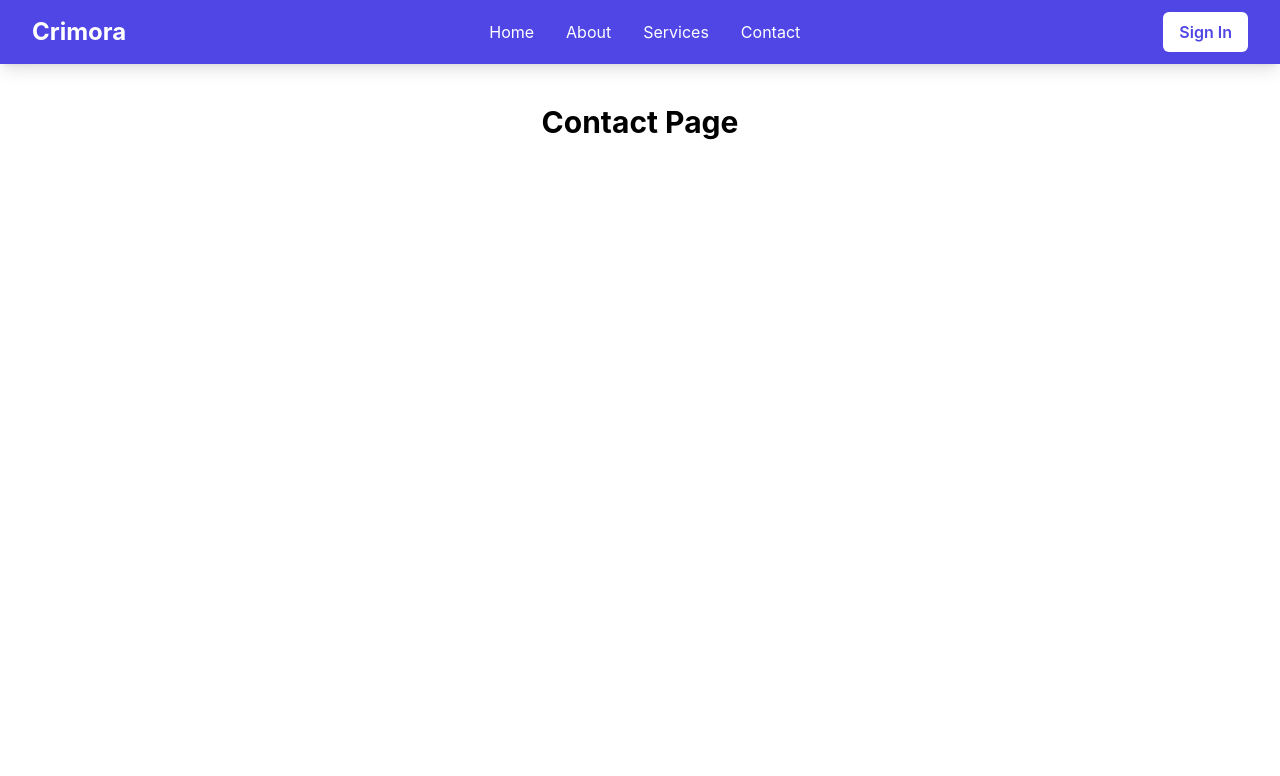
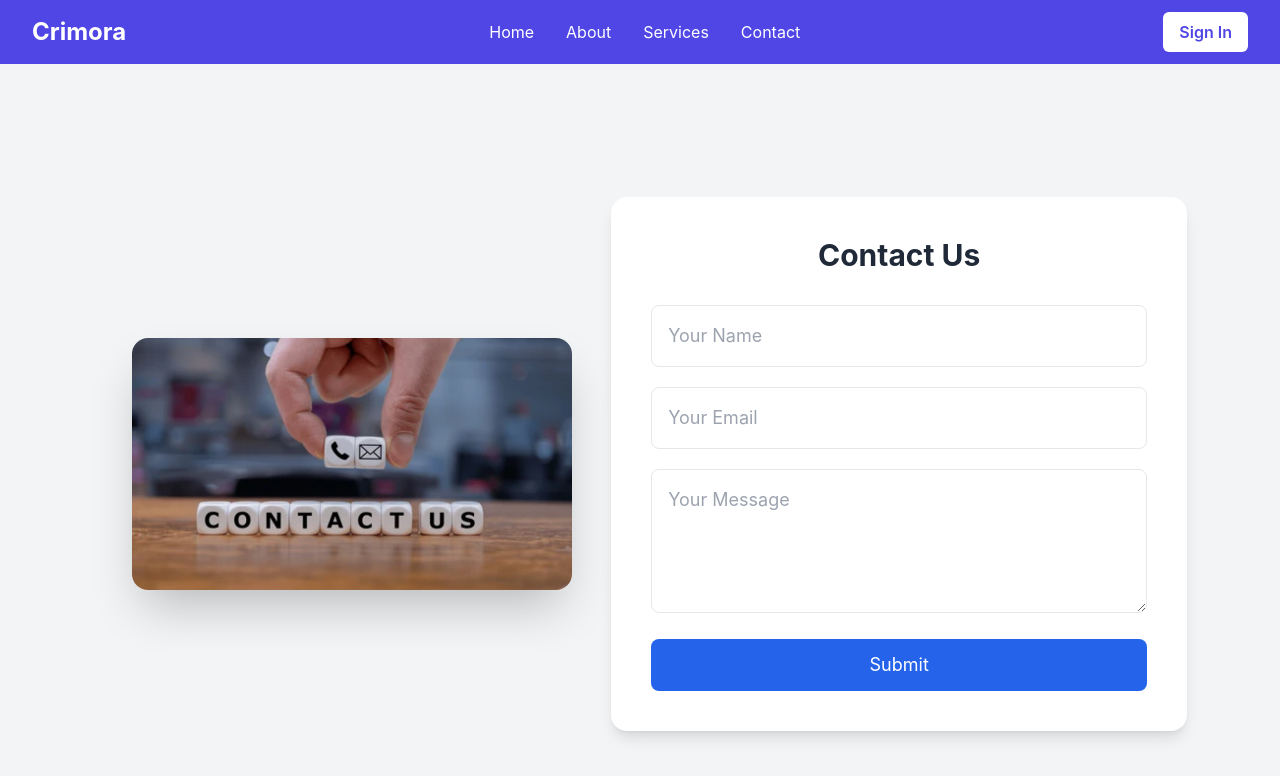
Before and after one commit to aryan13071/Crimora, a React (Create React App) app in the folder client/: page /contact in a window 1280 px wide. Shown: the top 776 px of the page. Built offline with nearby package versions, Linux system fonts and the light colour scheme.

Commit message:
all pages built with form handling and lucide-react

```diff
--- a/client/package.json
+++ b/client/package.json
@@ -8,6 +8,7 @@
     "@testing-library/react": "^16.3.0",
     "@testing-library/user-event": "^13.5.0",
     "axios": "^1.12.2",
+    "lucide-react": "^0.545.0",
     "react": "^19.2.0",
     "react-dom": "^19.2.0",
     "react-router-dom": "^7.9.4",
--- a/client/src/Pages/About.jsx
+++ b/client/src/Pages/About.jsx
@@ -1,7 +1,68 @@
 import React from "react";
+import { Shield, Map, Bell, BarChart3, FileText } from "lucide-react";
 
-function About() {
-  return <h1 className="text-3xl font-bold text-center mt-10">About Page</h1>;
+export default function About() {
+  const features = [
+    {
+      icon: <Map className="w-8 h-8 text-blue-600" />,
+      title: "Smart Route Finder",
+      desc: "Finds the safest and shortest path between your source and destination, highlighting zones with red, orange, and yellow colors based on crime intensity."
+    },
+    {
+      icon: <Bell className="w-8 h-8 text-red-500" />,
+      title: "Real-Time Alerts",
+      desc: "Instant notification when you’re within 20 meters of a known crime spot, helping you stay alert and safe."
+    },
+    {
+      icon: <FileText className="w-8 h-8 text-green-600" />,
+      title: "View Reports & Contributions",
+      desc: "Easily access your submitted reports, check their status, and see your impact on community safety."
+    },
+    {
+      icon: <BarChart3 className="w-8 h-8 text-orange-500" />,
+      title: "Crime Analytics Dashboard",
+      desc: "View charts and statistics on crime distribution, frequency, and location-based insights."
+    },
+  ];
+
+  return (
+    <div className="bg-gray-50 min-h-screen py-12 px-6 sm:px-16">
+      {/* Hero Section */}
+      <div className="text-center mb-16">
+        <h1 className="text-4xl sm:text-5xl font-bold text-gray-800 mb-4">
+          Stay Safe, Stay Smart with <span className="text-blue-600">Crimora</span>
+        </h1>
+        <p className="text-lg text-gray-600 max-w-2xl mx-auto">
+          Crimora helps you navigate safely by finding secure routes, alerting you near danger zones, and showing detailed crime analytics.
+        </p>
+      </div>
+
+      {/* Features Section */}
+      <div className="grid grid-cols-1 sm:grid-cols-2 lg:grid-cols-4 gap-8 mb-20">
+        {features.map((f, i) => (
+          <div
+            key={i}
+            className="bg-white p-6 rounded-2xl shadow-md hover:shadow-xl transition-all text-center"
+          >
+            <div className="flex justify-center mb-4">{f.icon}</div>
+            <h2 className="text-xl font-semibold mb-2">{f.title}</h2>
+            <p className="text-gray-600 text-sm">{f.desc}</p>
+          </div>
+        ))}
+      </div>
+
+      {/* Contribution Section */}
+      <div className="bg-blue-100 p-8 rounded-2xl shadow-inner text-center max-w-3xl mx-auto">
+        <h3 className="text-2xl font-bold text-gray-800 mb-3">Your Contribution Matters</h3>
+        <p className="text-gray-700">
+          Every report you make helps others stay safe. Join us in making our streets safer — one report at a time.
+        </p>
+      </div>
+
+      {/* Footer */}
+      <footer className="mt-16 text-center text-gray-500 text-sm">
+        © 2025 Crimora | Making Navigation Safer
+      </footer>
+    </div>
+  );
 }
-
-export default About;
--- a/client/src/Pages/Contact.jsx
+++ b/client/src/Pages/Contact.jsx
@@ -1,7 +1,115 @@
-import React from "react";
+import React, { useState } from "react";
+import ContactPhoto from "../Assets/ContactUs.png";
 
-function About() {
-  return <h1 className="text-3xl font-bold text-center mt-10">Contact Page</h1>;
-}
+const Contact = () => {
+  const [submitted, setSubmitted] = useState(false);
+  const [contacted, setContacted] = useState(false);
+  const [form, setForm] = useState({ name: "", email: "", message: "" });
 
-export default About;
+  const handleChange = (e) => {
+    setForm({ ...form, [e.target.name]: e.target.value });
+  };
+
+  const handleSubmit = (e) => {
+    e.preventDefault();
+    if (form.name && form.email && form.message) {
+      setSubmitted(true);
+    } else {
+      alert("Please fill all fields!");
+    }
+  };
+
+  const handleContactDone = () => {
+    setContacted(true);
+  };
+
+  return (
+    <div className="flex flex-col md:flex-row justify-center items-center min-h-screen bg-gray-100 px-6 md:px-16 py-10">
+      {/* Left side - Image */}
+      <div className="w-full md:w-[45%] flex justify-center mb-10 md:mb-0">
+        <img
+          src={ContactPhoto}
+          alt="Contact Us"
+          className="w-[85%] max-w-[500px] rounded-2xl shadow-2xl object-cover"
+        />
+      </div>
+
+      {/* Right side - Form / Info */}
+      <div className="w-full md:w-[50%] bg-white p-10 rounded-2xl shadow-lg">
+        {!submitted && !contacted && (
+          <>
+            <h2 className="text-3xl font-bold text-gray-800 mb-8 text-center">
+              Contact Us
+            </h2>
+            <form onSubmit={handleSubmit} className="space-y-5">
+              <input
+                type="text"
+                name="name"
+                placeholder="Your Name"
+                value={form.name}
+                onChange={handleChange}
+                className="w-full p-4 border rounded-lg text-lg focus:outline-none focus:ring-2 focus:ring-blue-500"
+              />
+              <input
+                type="email"
+                name="email"
+                placeholder="Your Email"
+                value={form.email}
+                onChange={handleChange}
+                className="w-full p-4 border rounded-lg text-lg focus:outline-none focus:ring-2 focus:ring-blue-500"
+              />
+              <textarea
+                name="message"
+                placeholder="Your Message"
+                value={form.message}
+                onChange={handleChange}
+                className="w-full p-4 border rounded-lg text-lg h-36 focus:outline-none focus:ring-2 focus:ring-blue-500"
+              />
+              <button
+                type="submit"
+                className="w-full bg-blue-600 text-white text-lg py-3 rounded-lg hover:bg-blue-700 transition-all"
+              >
+                Submit
+              </button>
+            </form>
+          </>
+        )}
+
+        {/* After submission → show contact info */}
+        {submitted && !contacted && (
+          <div className="text-center py-8">
+            <h2 className="text-3xl font-semibold text-gray-800 mb-5">
+              Get in Touch With Me
+            </h2>
+            <p className="text-gray-700 mb-3 text-lg">
+              📧 Email: <span className="font-medium">crimorahelp@gmail.com</span>
+            </p>
+            <p className="text-gray-700 mb-6 text-lg">
+              📞 Phone: <span className="font-medium">+91 98765 43210</span>
+            </p>
+            <button
+              onClick={handleContactDone}
+              className="bg-green-600 text-white text-lg py-3 px-8 rounded-lg hover:bg-green-700 transition-all"
+            >
+              I have contacted
+            </button>
+          </div>
+        )}
+
+        {/* After contacting → show thank you message */}
+        {contacted && (
+          <div className="text-center py-8">
+            <h2 className="text-3xl font-semibold text-green-700 mb-3">
+              Thank You! 🌟
+            </h2>
+            <p className="text-gray-600 text-lg">
+              Your message has been received. We'll get back to you soon.
+            </p>
+          </div>
+        )}
+      </div>
+    </div>
+  );
+};
+
+export default Contact;
--- a/client/src/Pages/Services.jsx
+++ b/client/src/Pages/Services.jsx
@@ -1,7 +1,75 @@
 import React from "react";
+import { Bell, MapPin, Bot, Users, Star, Gift } from "lucide-react";
 
-function About() {
-  return <h1 className="text-3xl font-bold text-center mt-10">Display ur features here </h1>;
+export default function Services() {
+  const services = [
+    {
+      icon: <Bell className="w-8 h-8 text-red-500" />,
+      title: "Real-Time Notifications",
+      desc: "Stay informed with instant alerts whenever you're near a reported crime spot or unsafe zone.",
+    },
+    {
+      icon: <MapPin className="w-8 h-8 text-blue-500" />,
+      title: "User Reports on Map",
+      desc: "View live community crime reports marked directly on your safest route — always know what lies ahead.",
+    },
+    {
+      icon: <Bot className="w-8 h-8 text-green-600" />,
+      title: "Prediction & Chatbot",
+      desc: "Use AI-powered predictions to identify risky zones ahead, and chat with Crimora Bot for real-time help.",
+    },
+    {
+      icon: <Users className="w-8 h-8 text-purple-500" />,
+      title: "User Contribution",
+      desc: "Be part of a safer community by submitting reports, sharing insights, and validating existing data.",
+    },
+    {
+      icon: <Star className="w-8 h-8 text-yellow-500" />,
+      title: "Rating System",
+      desc: "Rate crime spots and report accuracy to help others trust reliable data sources and keep the map clean.",
+    },
+    {
+      icon: <Gift className="w-8 h-8 text-pink-500" />,
+      title: "Rewards & Recognition",
+      desc: "Earn badges, rewards, and recognition for being an active Crimora user contributing to safety.",
+    },
+  ];
+
+  return (
+    <div className="bg-white min-h-screen py-16 px-6 sm:px-16">
+      {/* Hero / Header */}
+      <div className="text-center mb-16">
+        <h1 className="text-4xl sm:text-5xl font-bold text-gray-800 mb-4">
+          Our <span className="text-blue-600">Services</span>
+        </h1>
+        <p className="text-lg text-gray-600 max-w-2xl mx-auto">
+          Crimora provides intelligent safety services — from real-time alerts to AI-based predictions, helping you travel with confidence.
+        </p>
+      </div>
+
+      {/* Services Grid */}
+      <div className="grid grid-cols-1 sm:grid-cols-2 lg:grid-cols-3 gap-10 mb-20">
+        {services.map((s, i) => (
+          <div
+            key={i}
+            className="bg-gray-50 p-8 rounded-2xl shadow-md hover:shadow-xl hover:-translate-y-2 transition-all text-center"
+          >
+            <div className="flex justify-center mb-5">{s.icon}</div>
+            <h2 className="text-xl font-semibold mb-3 text-gray-800">{s.title}</h2>
+            <p className="text-gray-600 text-sm leading-relaxed">{s.desc}</p>
+          </div>
+        ))}
+      </div>
+
+      {/* CTA Section */}
+      <div className="bg-blue-100 p-10 rounded-2xl shadow-inner text-center max-w-3xl mx-auto">
+        <h3 className="text-2xl font-bold text-gray-800 mb-3">
+          Safe Navigation. Smart Insights. Stronger Community.
+        </h3>
+        <p className="text-gray-700">
+          Join Crimora today — where technology meets community safety. Together, we make every journey secure.
+        </p>
+      </div>
+    </div>
+  );
 }
-
-export default About;
```
Also changed, not shown: client/src/Assets/ContactUs.png (added), 1 other file (tests, documents, lock files or other folders).
